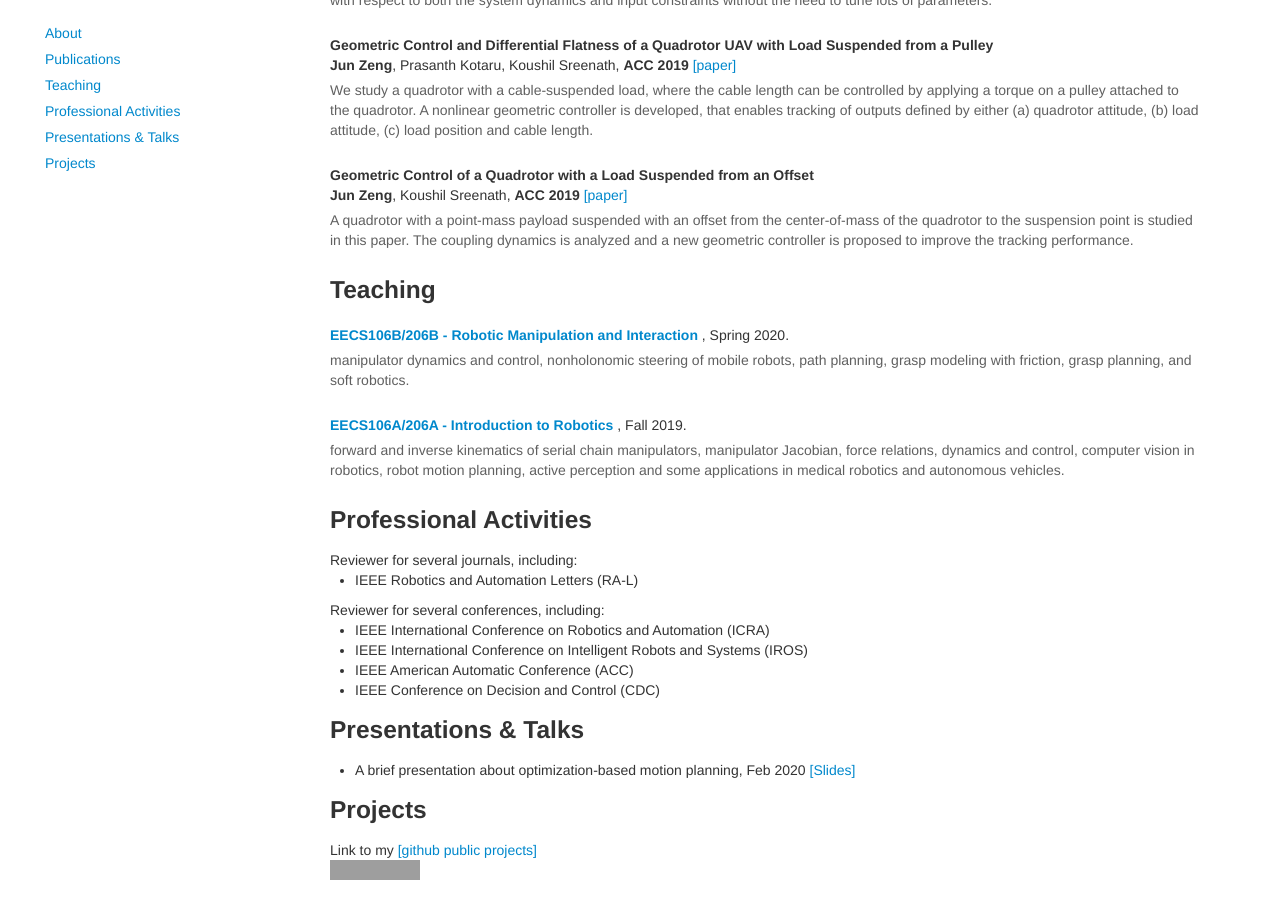
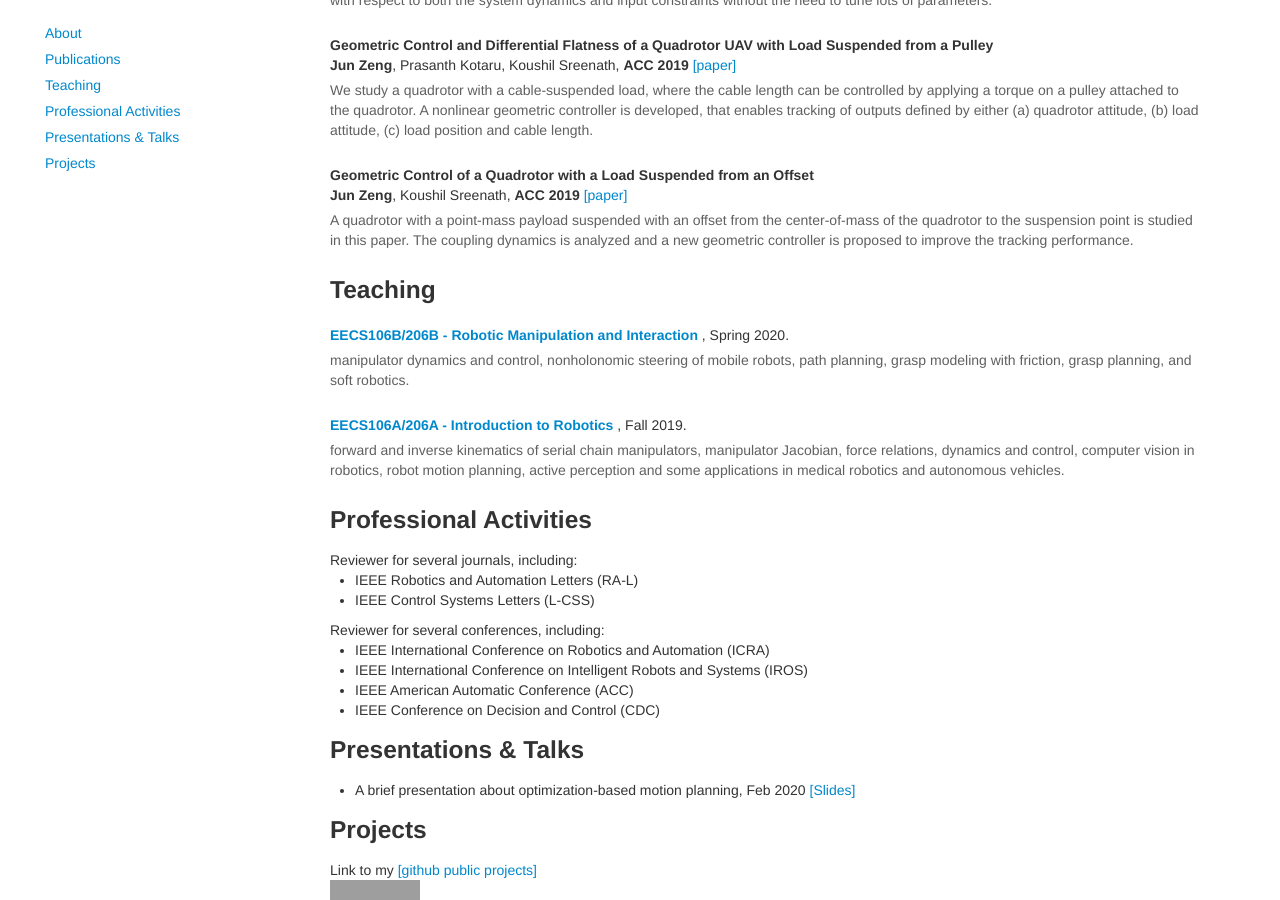
Before and after one commit to junzengx14/junzengx14.github.io, a Jekyll site: the page index.html, which Jekyll copies as it is, in a window 1280 px wide and 900 px high, scrolled down 670 px. Built offline with Jekyll 4.4.1, drawn with Linux system fonts in a browser that asks for light colours; grey boxes are pictures that could not be loaded.

Commit message:
Update profile

```diff
--- a/index.html
+++ b/index.html
@@ -239,6 +239,7 @@
             Reviewer for several journals, including:
             <ul>
                 <li>IEEE Robotics and Automation Letters (RA-L)</li>
+                <li>IEEE Control Systems Letters (L-CSS)</li>
             </ul>
             <p>
 
```
